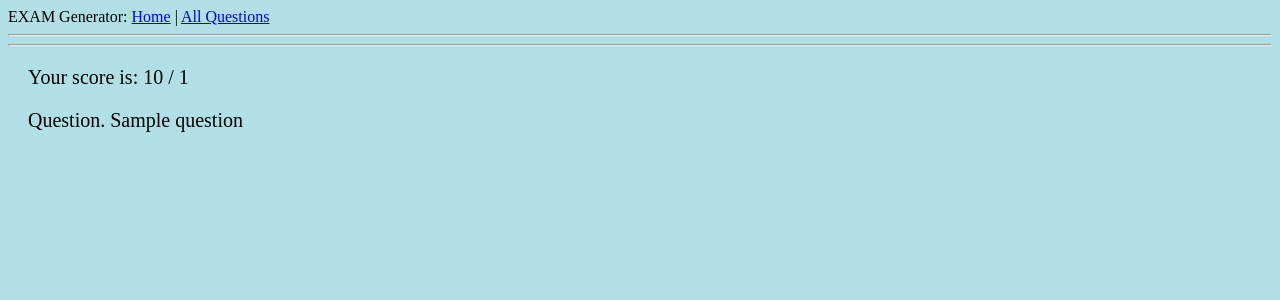
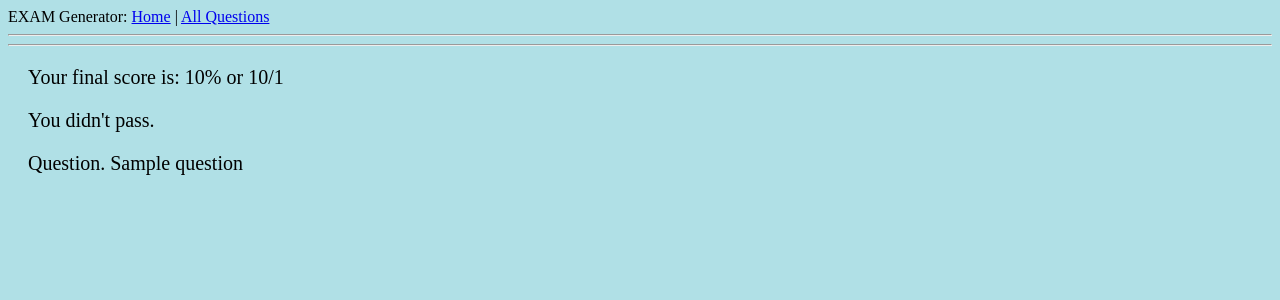
Before and after one commit to BorisBagz/exam_generator_web, a Flask app: template app/templates/score.html in a window 1280 px wide. Shown: the top 300 px of the page. Run offline with Flask 2, Linux system fonts and the light colour scheme; the template is opened without the code that fills it: values that come from a table or form of the project are taken from there, most other values are stand-ins (such as "Sample title", 1, 10 or a date in 2020).

Commit message:
checkin if score passed or not and printing message about it

```diff
--- a/app/routes.py
+++ b/app/routes.py
@@ -93,13 +93,14 @@ def question():
                     points += 1
                 redirect('/question')
         return render_template('question.html', question=data[random_index], form=form_quest)
+    score = (points*100)/number_questions
     if form_score.validate_on_submit():
         correction = form_score.corrections.data
         if correction == 'Yes' :
             return render_template('score.html', points=points, num_questions=number_questions,
                                                  corrections=correction, questions=asked_questions,
-                                                 form=form_score)
-    return render_template('score.html', points=points, num_questions=number_questions, form=form_score)
+                                                 form=form_score, score=score)
+    return render_template('score.html', points=points, num_questions=number_questions, form=form_score, score=score)
 
 if __name__ == "__main__":
     app.run()
--- a/app/templates/score.html
+++ b/app/templates/score.html
@@ -2,7 +2,12 @@
 
 {% block content %}
     <div>
-      <p>Your score is: {{ points }} / {{ num_questions }}</p>
+      <p>Your final score is: {{ score }}% or {{ points }}/{{ num_questions }}</p>
+      {% if score >= 71 %}
+      <p>You passed!</p>
+      {% else %}
+      <p>You didn't pass.</p>
+      {% endif %}
     </div>
     {% if corrections %}
       {% for question in questions %}
```
